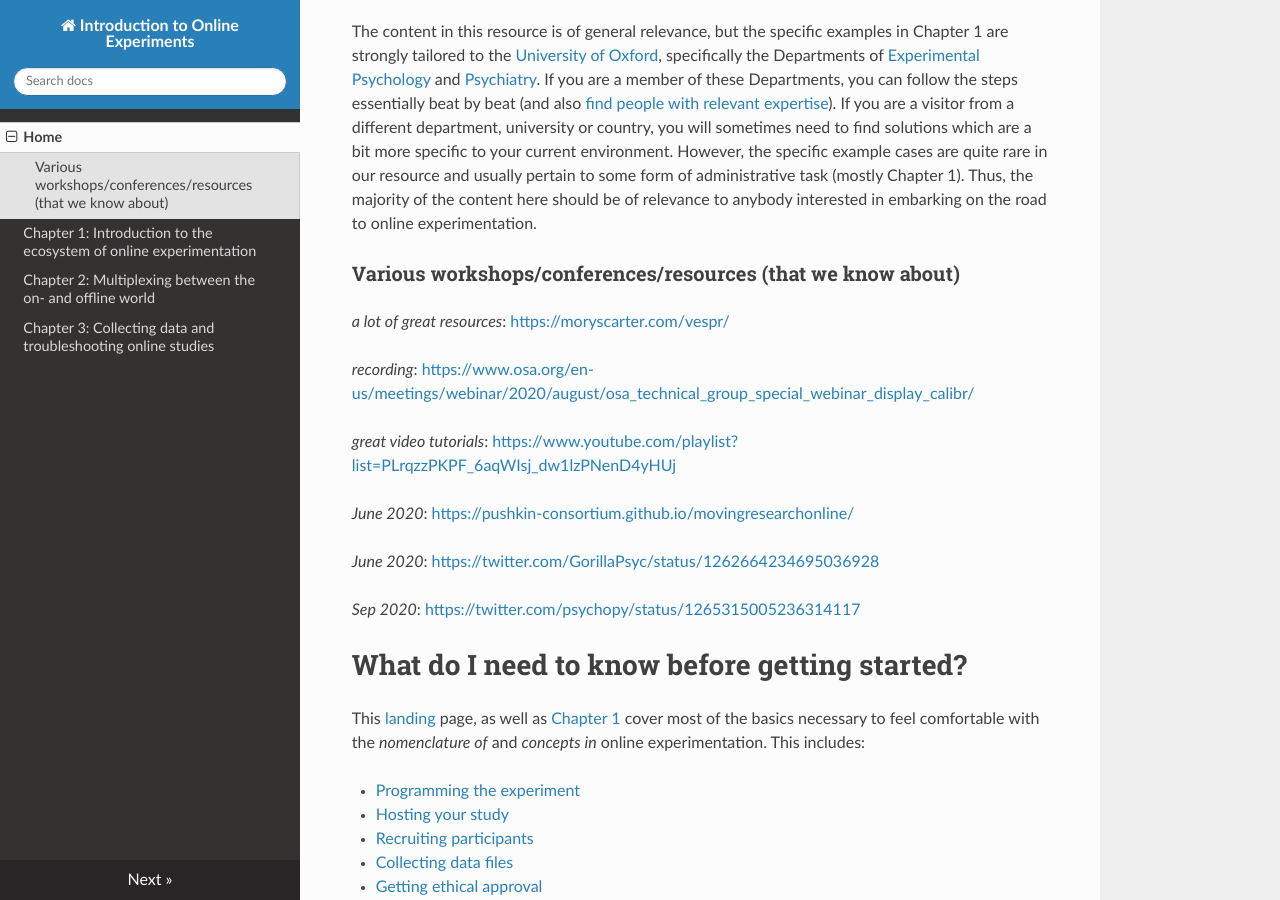
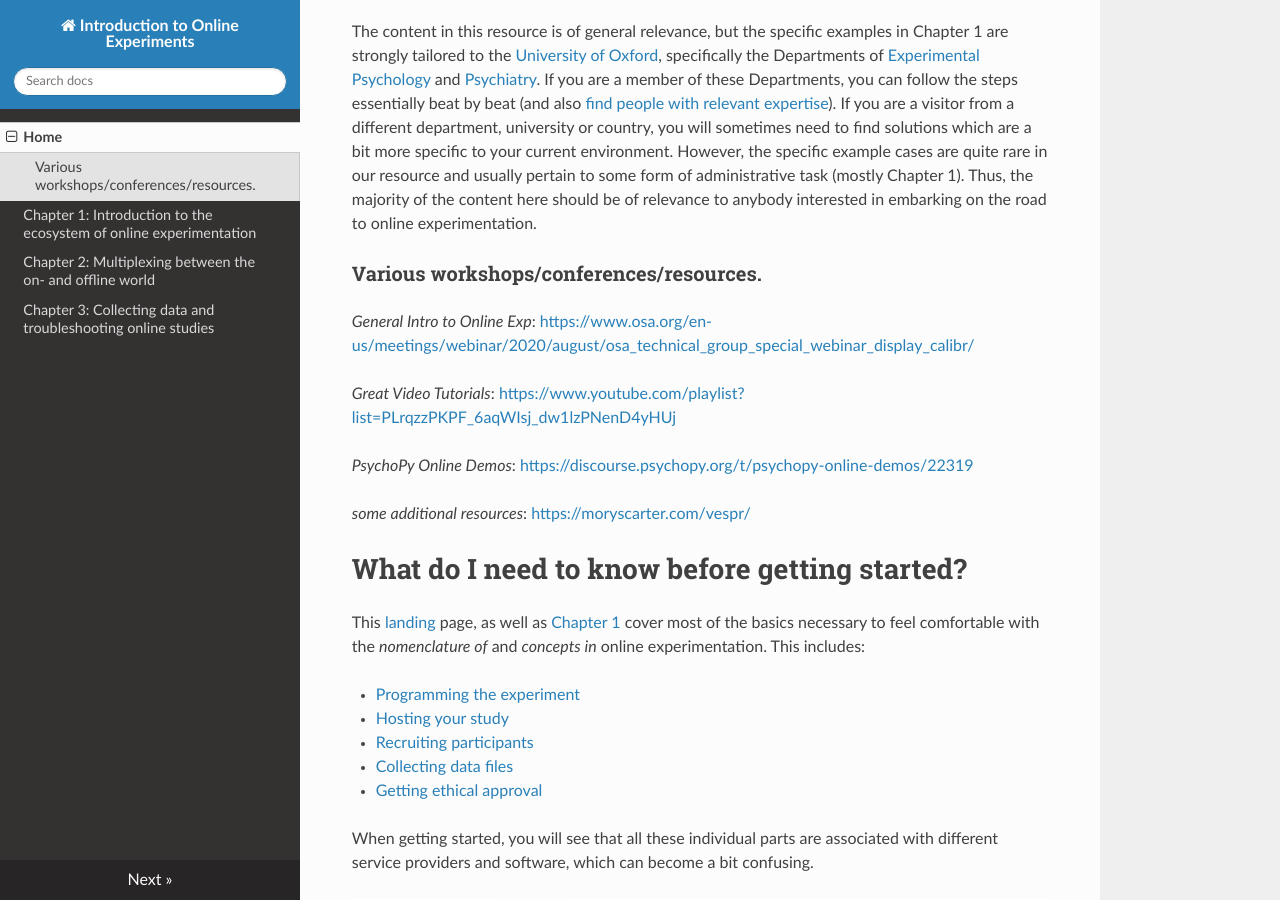
Before and after one commit to onlinews/online_ws, an MkDocs documentation site: the page built from docs/index.md, in a window 1280 px wide and 900 px high, scrolled down 366 px. Built offline with MkDocs 1.6.1, drawn with Linux system fonts in a browser that asks for light colours; nearby versions of some CDN libraries.

Commit message:
Update index.md
update links

```diff
--- a/docs/index.md
+++ b/docs/index.md
@@ -8,19 +8,16 @@ Welcome to **Introduction to Online Experiments**, prepared by the [Brain & Cogn
 
 The content in this resource is of general relevance, but the specific examples in Chapter 1 are strongly tailored to the [University of Oxford](http://www.ox.ac.uk/), specifically the Departments of [Experimental Psychology](https://www.psy.ox.ac.uk/) and [Psychiatry](https://www.psych.ox.ac.uk/). If you are a member of these Departments, you can follow the steps essentially beat by beat (and also [find people with relevant expertise](https://unioxfordnexus.sharepoint.com/:f:/s/ClinicalNeurosciences-OHBAOnlineExperiments/En4FGfw7n-xCmPNXx1L4h_gB7iz3jwwcjRBXecBAlnTdaQ?e=vKTHW7)). If you are a visitor from a different department, university or country, you will sometimes need to find solutions which are a bit more specific to your current environment. However, the specific example cases are quite rare in our resource and usually pertain to some form of administrative task (mostly Chapter 1). Thus, the majority of the content here should be of relevance to anybody interested in embarking on the road to online experimentation.
 
-### Various workshops/conferences/resources (that we know about)
+### Various workshops/conferences/resources.
 
-*a lot of great resources*: [https://moryscarter.com/vespr/](https://moryscarter.com/vespr/)
+*General Intro to Online Exp*: [https://www.osa.org/en-us/meetings/webinar/2020/august/osa_technical_group_special_webinar_display_calibr/](https://www.osa.org/en-us/meetings/webinar/2020/august/osa_technical_group_special_webinar_display_calibr/)
 
-*recording*: [https://www.osa.org/en-us/meetings/webinar/2020/august/osa_technical_group_special_webinar_display_calibr/](https://www.osa.org/en-us/meetings/webinar/2020/august/osa_technical_group_special_webinar_display_calibr/)
+*Great Video Tutorials*: [https://www.youtube.com/playlist?list=PLrqzzPKPF_6aqWIsj_dw1lzPNenD4yHUj](https://www.youtube.com/playlist?list=PLrqzzPKPF_6aqWIsj_dw1lzPNenD4yHUj)
 
-*great video tutorials*: [https://www.youtube.com/playlist?list=PLrqzzPKPF_6aqWIsj_dw1lzPNenD4yHUj](https://www.youtube.com/playlist?list=PLrqzzPKPF_6aqWIsj_dw1lzPNenD4yHUj)
+*PsychoPy Online Demos*: [https://discourse.psychopy.org/t/psychopy-online-demos/22319](https://discourse.psychopy.org/t/psychopy-online-demos/22319)
 
-*June 2020*: [https://pushkin-consortium.github.io/movingresearchonline/](https://pushkin-consortium.github.io/movingresearchonline/)
+*some additional resources*: [https://moryscarter.com/vespr/](https://moryscarter.com/vespr/)
 
-*June 2020*: [https://twitter.com/GorillaPsyc/status/1262664234695036928](https://twitter.com/GorillaPsyc/status/1262664234695036928)
-
-*Sep 2020*: [https://twitter.com/psychopy/status/1265315005236314117](https://twitter.com/psychopy/status/1265315005236314117)
 
 # What do I need to know before getting started?
 This [landing](https://online-ws.readthedocs.io/en/latest/) page, as well as [Chapter 1](https://online-ws.readthedocs.io/en/latest/Ch_1_GettingStarted/) cover most of the basics necessary to feel comfortable with the *nomenclature of* and *concepts in* online experimentation. This includes:
```
